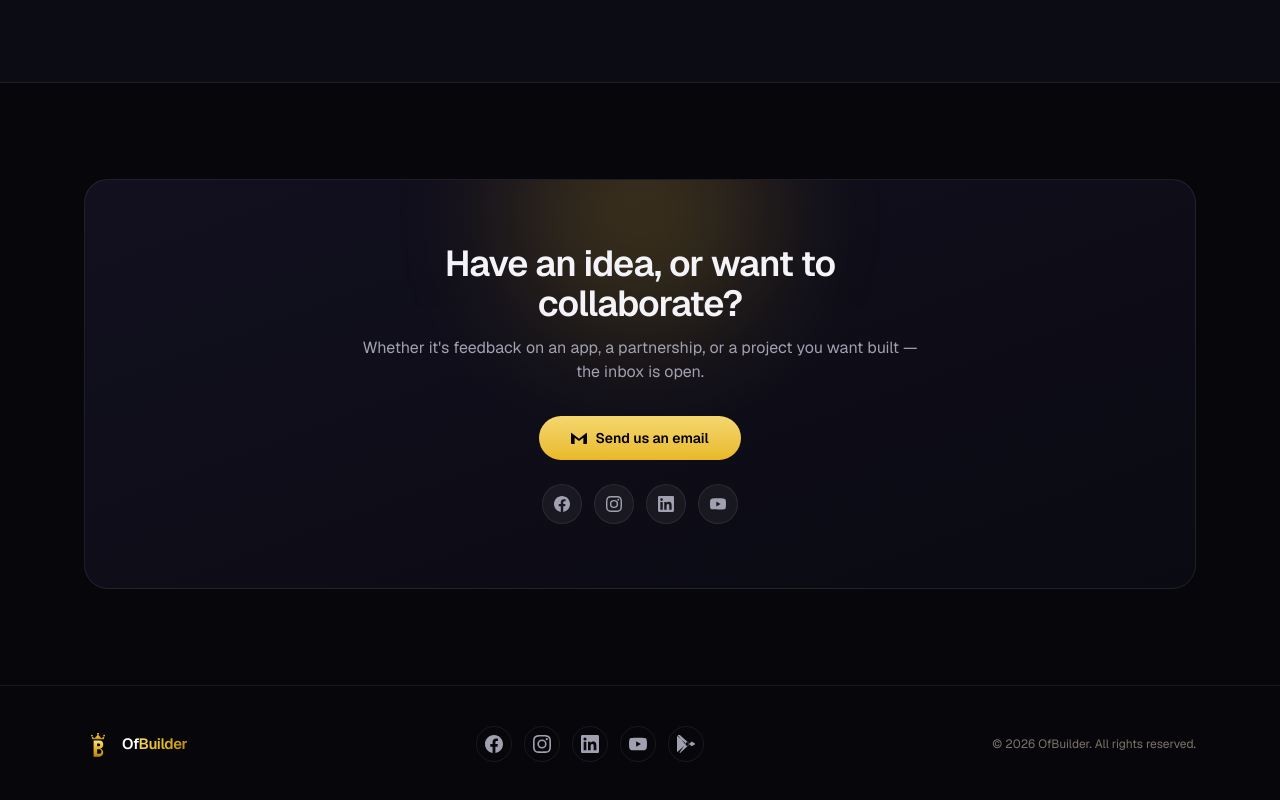
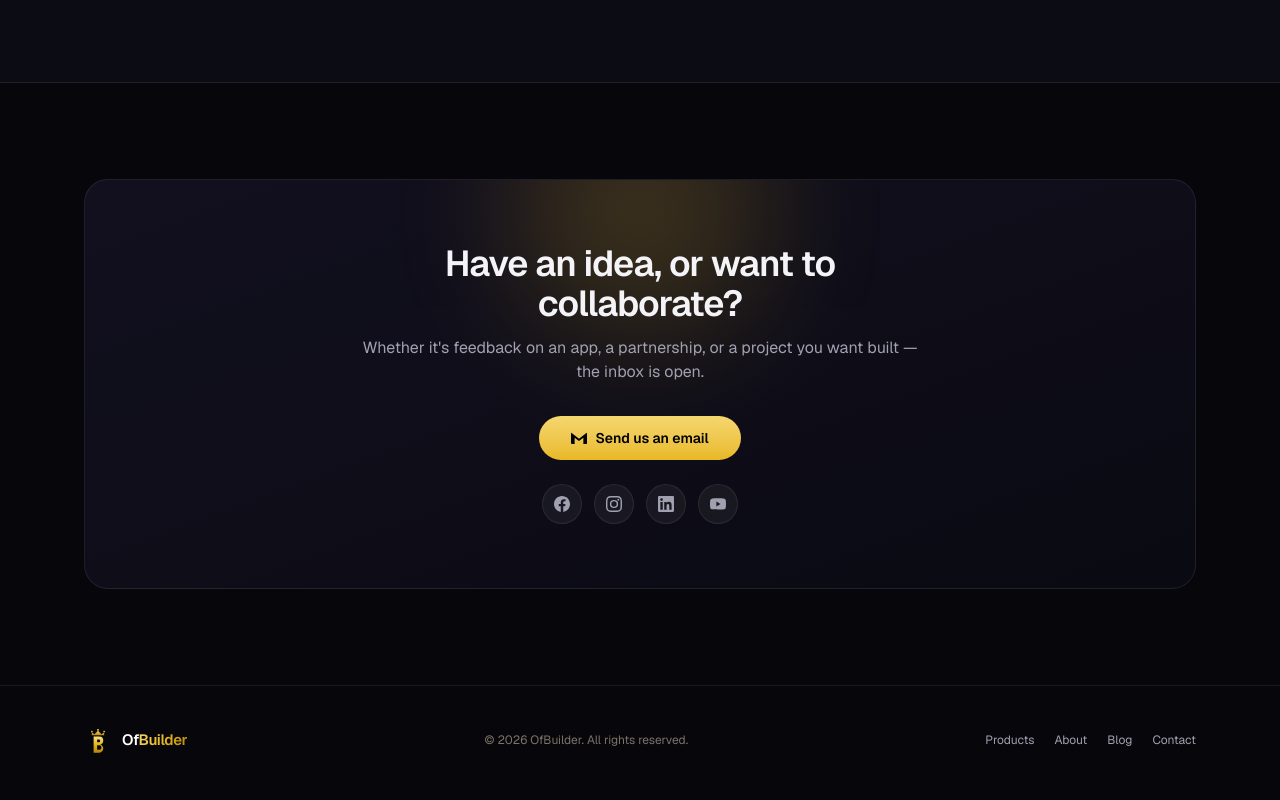
Before and after one commit to ofbuilder-dev/ofbuilder.com, a Next.js app: page / in a window 1280 px wide. Shown: the part 2996-3796 px from the top of the page. Built offline with nearby package versions, Linux system fonts and the light colour scheme.

Commit message:
Remove social icons from footer

```diff
--- a/components/SiteFooter.tsx
+++ b/components/SiteFooter.tsx
@@ -1,81 +1,20 @@
 import Logo from "./Logo";
-import { facebookUrl, playDeveloperUrl, instagramUrl, linkedinUrl, youtubeUrl } from "@/lib/projects";
-
-const socials = [
-  {
-    href: facebookUrl,
-    label: "Facebook",
-    icon: (
-      <svg width="18" height="18" viewBox="0 0 24 24" fill="currentColor">
-        <path d="M24 12.07C24 5.41 18.63 0 12 0S0 5.4 0 12.07C0 18.1 4.39 23.1 10.13 24v-8.44H7.08v-3.49h3.05V9.41c0-3.02 1.79-4.69 4.53-4.69 1.31 0 2.69.24 2.69.24v2.97h-1.52c-1.49 0-1.96.93-1.96 1.89v2.25h3.33l-.53 3.49h-2.8V24C19.61 23.1 24 18.1 24 12.07Z" />
-      </svg>
-    ),
-  },
-  {
-    href: instagramUrl,
-    label: "Instagram",
-    icon: (
-      <svg width="18" height="18" viewBox="0 0 24 24" fill="currentColor">
-        <path d="M12 2.163c3.204 0 3.584.012 4.85.07 3.252.148 4.771 1.691 4.919 4.919.058 1.265.069 1.645.069 4.849 0 3.205-.012 3.584-.069 4.849-.149 3.225-1.664 4.771-4.919 4.919-1.266.058-1.644.07-4.85.07-3.204 0-3.584-.012-4.849-.07-3.26-.149-4.771-1.699-4.919-4.92-.058-1.265-.07-1.644-.07-4.849 0-3.204.013-3.583.07-4.849.149-3.227 1.664-4.771 4.919-4.919 1.266-.057 1.645-.069 4.849-.069zM12 0C8.741 0 8.333.014 7.053.072 2.695.272.273 2.69.073 7.052.014 8.333 0 8.741 0 12c0 3.259.014 3.668.072 4.948.2 4.358 2.618 6.78 6.98 6.98C8.333 23.986 8.741 24 12 24c3.259 0 3.668-.014 4.948-.072 4.354-.2 6.782-2.618 6.979-6.98.059-1.28.073-1.689.073-4.948 0-3.259-.014-3.667-.072-4.947-.196-4.354-2.617-6.78-6.979-6.98C15.668.014 15.259 0 12 0zm0 5.838a6.162 6.162 0 100 12.324 6.162 6.162 0 000-12.324zM12 16a4 4 0 110-8 4 4 0 010 8zm6.406-11.845a1.44 1.44 0 100 2.881 1.44 1.44 0 000-2.881z" />
-      </svg>
-    ),
-  },
-  {
-    href: linkedinUrl,
-    label: "LinkedIn",
-    icon: (
-      <svg width="18" height="18" viewBox="0 0 24 24" fill="currentColor">
-        <path d="M20.447 20.452h-3.554v-5.569c0-1.328-.027-3.037-1.852-3.037-1.853 0-2.136 1.445-2.136 2.939v5.667H9.351V9h3.414v1.561h.046c.477-.9 1.637-1.85 3.37-1.85 3.601 0 4.267 2.37 4.267 5.455v6.286zM5.337 7.433a2.062 2.062 0 01-2.063-2.065 2.064 2.064 0 112.063 2.065zm1.782 13.019H3.555V9h3.564v11.452zM22.225 0H1.771C.792 0 0 .774 0 1.729v20.542C0 23.227.792 24 1.771 24h20.451C23.2 24 24 23.227 24 22.271V1.729C24 .774 23.2 0 22.222 0h.003z" />
-      </svg>
-    ),
-  },
-  {
-    href: youtubeUrl,
-    label: "YouTube",
-    icon: (
-      <svg width="18" height="18" viewBox="0 0 24 24" fill="currentColor">
-        <path d="M23.498 6.186a3.016 3.016 0 00-2.122-2.136C19.505 3.545 12 3.545 12 3.545s-7.505 0-9.377.505A3.017 3.017 0 00.502 6.186C0 8.07 0 12 0 12s0 3.93.502 5.814a3.016 3.016 0 002.122 2.136c1.871.505 9.376.505 9.376.505s7.505 0 9.377-.505a3.015 3.015 0 002.122-2.136C24 15.93 24 12 24 12s0-3.93-.502-5.814zM9.545 15.568V8.432L15.818 12l-6.273 3.568z" />
-      </svg>
-    ),
-  },
-  {
-    href: playDeveloperUrl,
-    label: "Google Play",
-    icon: (
-      <svg width="18" height="18" viewBox="0 0 24 24" fill="currentColor">
-        <path d="M3.18 23.76c.3.17.64.24.99.2l12.6-11.58L13.23 9l-10.05 14.76zM.54 1.4A1.5 1.5 0 000 2.57v18.86c0 .48.2.9.54 1.17l.06.06L12.18 12v-.28L.6 1.34.54 1.4zM22.3 10.3l-2.7-1.54-3.37 3.1 3.37 3.1 2.72-1.55a1.54 1.54 0 000-3.11zM4.17.24L16.77 11.8l-3.54 3.28L.99.44A1.26 1.26 0 014.17.24z" />
-      </svg>
-    ),
-  },
-];
 
 export default function SiteFooter() {
   return (
     <footer className="border-t border-white/10">
-      <div className="mx-auto max-w-6xl px-5 py-10">
-        <div className="flex flex-col items-center gap-6 sm:flex-row sm:justify-between">
+      <div className="mx-auto flex max-w-6xl flex-col items-center justify-between gap-4 px-5 py-10 sm:flex-row">
         <a href="/" aria-label="OfBuilder home">
           <Logo size={28} />
         </a>
-
-          <div className="flex items-center gap-3">
-            {socials.map((s) => (
-              <a
-                key={s.label}
-                href={s.href}
-                target="_blank"
-                rel="noopener noreferrer"
-                aria-label={s.label}
-                className="flex h-9 w-9 items-center justify-center rounded-full border border-white/10 text-[var(--text-dim)] transition-colors hover:border-white/25 hover:text-white"
-              >
-                {s.icon}
-              </a>
-            ))}
-          </div>
-
         <p className="text-xs text-[var(--text-faint)]">
           © {new Date().getFullYear()} OfBuilder. All rights reserved.
         </p>
+        <div className="flex items-center gap-5 text-xs text-[var(--text-dim)]">
+          <a href="/#products" className="hover:text-white">Products</a>
+          <a href="/#about" className="hover:text-white">About</a>
+          <a href="/blog" className="hover:text-white">Blog</a>
+          <a href="/#contact" className="hover:text-white">Contact</a>
         </div>
       </div>
     </footer>
```
Lines whose indentation alone changed are shown as unchanged.
